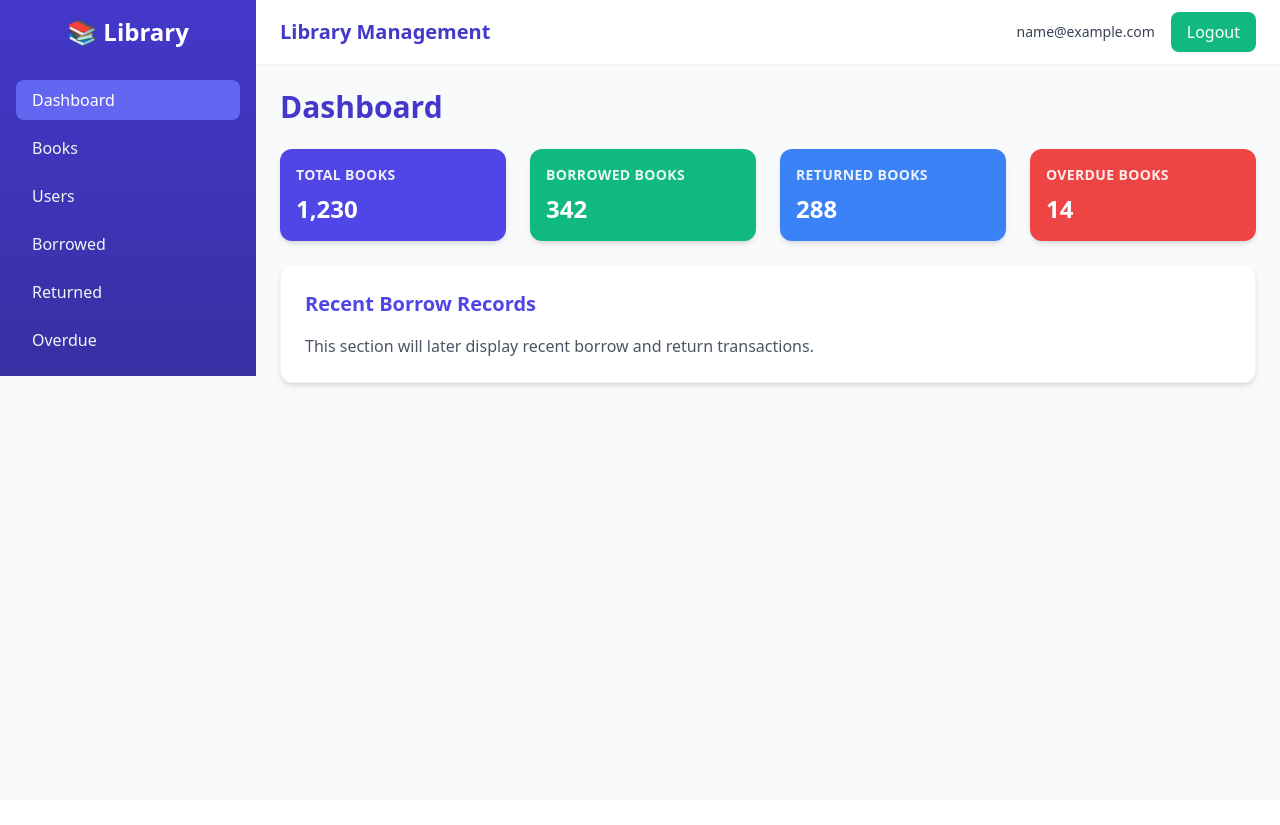
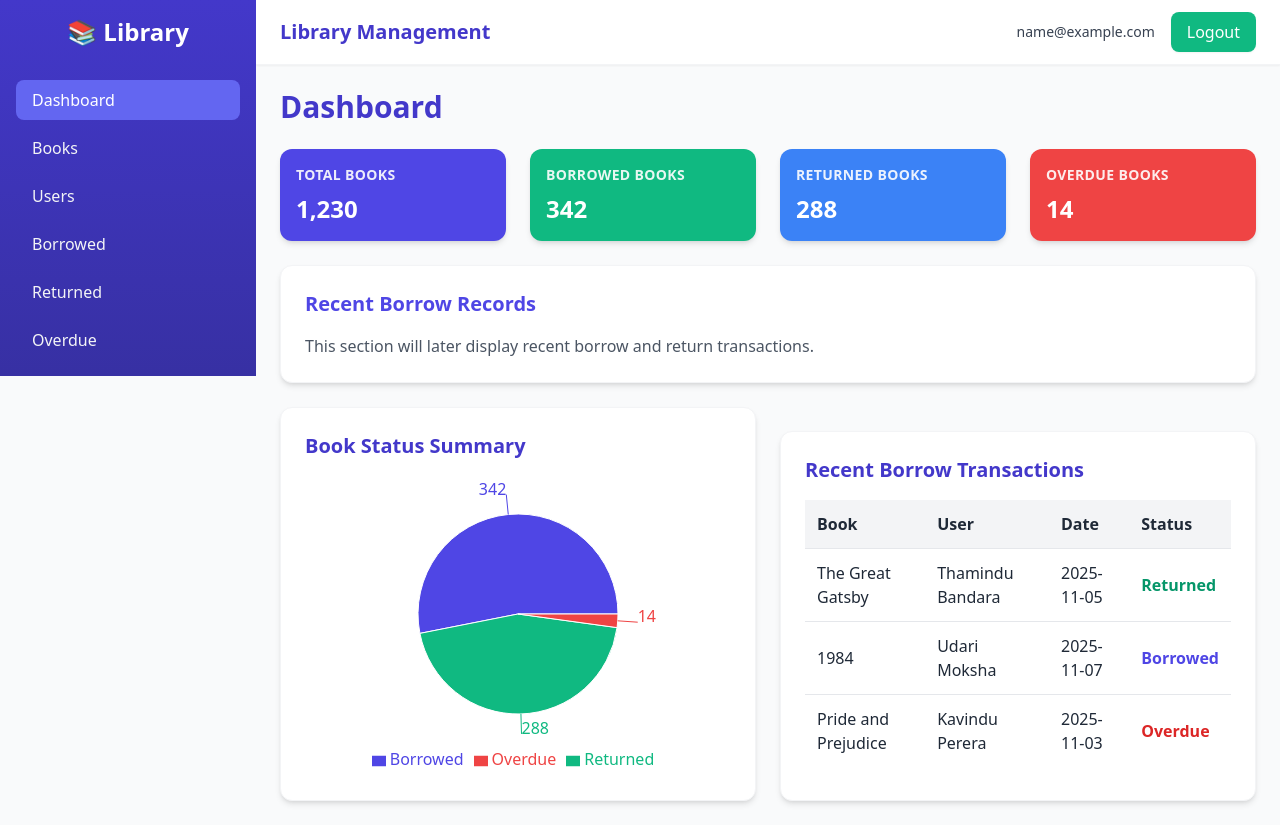
Before and after one commit to Udari2002/Library_new, a React app in the folder frontend/: page / in a window 1280 px wide. Both pictures are taken after typing "name@example.com" into the empty fields and a click on the button "Sign In". Before the commit the page ends 800 px from the top, so only its background shows below. Built offline with nearby package versions, Linux system fonts and the light colour scheme; the HTML template or start-up script is replaced by a standard one.

Commit message:
feat: add DataTable and LibraryPieChart components to Dashboard

```diff
--- a/frontend/package.json
+++ b/frontend/package.json
@@ -13,7 +13,8 @@
     "lucide-react": "^0.553.0",
     "react": "^19.1.1",
     "react-dom": "^19.1.1",
-    "react-router-dom": "^7.9.5"
+    "react-router-dom": "^7.9.5",
+    "recharts": "^3.3.0"
   },
   "devDependencies": {
     "@eslint/js": "^9.36.0",
--- a/frontend/src/components/DataTable.jsx
+++ b/frontend/src/components/DataTable.jsx
@@ -0,0 +1,76 @@
+// src/components/DataTable.jsx
+export default function DataTable() {
+  // Sample transaction data — will later connect to MongoDB
+  const rows = [
+    {
+      id: 1,
+      book: "The Great Gatsby",
+      user: "Thamindu Bandara",
+      date: "2025-11-05",
+      status: "Returned",
+    },
+    {
+      id: 2,
+      book: "1984",
+      user: "Udari Moksha",
+      date: "2025-11-07",
+      status: "Borrowed",
+    },
+    {
+      id: 3,
+      book: "Pride and Prejudice",
+      user: "Kavindu Perera",
+      date: "2025-11-03",
+      status: "Overdue",
+    },
+  ];
+
+  const getStatusColor = (status) => {
+    switch (status) {
+      case "Returned":
+        return "text-emerald-600";
+      case "Borrowed":
+        return "text-indigo-600";
+      case "Overdue":
+        return "text-red-600";
+      default:
+        return "text-gray-600";
+    }
+  };
+
+  return (
+    <div className="bg-white shadow-md border border-gray-100 rounded-xl p-6 mt-6">
+      <h2 className="text-xl font-semibold mb-4 text-indigo-700">
+        Recent Borrow Transactions
+      </h2>
+
+      <div className="overflow-x-auto">
+        <table className="w-full text-left border-collapse">
+          <thead className="bg-gray-100">
+            <tr>
+              <th className="p-3">Book</th>
+              <th className="p-3">User</th>
+              <th className="p-3">Date</th>
+              <th className="p-3">Status</th>
+            </tr>
+          </thead>
+          <tbody>
+            {rows.map((row) => (
+              <tr
+                key={row.id}
+                className="border-t hover:bg-gray-50 transition-colors"
+              >
+                <td className="p-3">{row.book}</td>
+                <td className="p-3">{row.user}</td>
+                <td className="p-3">{row.date}</td>
+                <td className={`p-3 font-semibold ${getStatusColor(row.status)}`}>
+                  {row.status}
+                </td>
+              </tr>
+            ))}
+          </tbody>
+        </table>
+      </div>
+    </div>
+  );
+}
--- a/frontend/src/components/PieChart.jsx
+++ b/frontend/src/components/PieChart.jsx
@@ -0,0 +1,49 @@
+// src/components/PieChart.jsx
+import {
+  PieChart,
+  Pie,
+  Cell,
+  Tooltip,
+  Legend,
+  ResponsiveContainer,
+} from "recharts";
+
+export default function LibraryPieChart() {
+  // Sample static data — later, we’ll replace with backend data
+  const data = [
+    { name: "Borrowed", value: 342 },
+    { name: "Returned", value: 288 },
+    { name: "Overdue", value: 14 },
+  ];
+
+  const COLORS = ["#4f46e5", "#10b981", "#ef4444"]; // indigo, emerald, red
+
+  return (
+    <div className="bg-white shadow-md border border-gray-100 rounded-xl p-6">
+      <h2 className="text-xl font-semibold mb-4 text-indigo-700">
+        Book Status Summary
+      </h2>
+
+      <ResponsiveContainer width="100%" height={300}>
+        <PieChart>
+          <Pie
+            data={data}
+            dataKey="value"
+            nameKey="name"
+            cx="50%"
+            cy="50%"
+            outerRadius={100}
+            fill="#4f46e5"
+            label
+          >
+            {data.map((entry, index) => (
+              <Cell key={`cell-${index}`} fill={COLORS[index]} />
+            ))}
+          </Pie>
+          <Tooltip />
+          <Legend />
+        </PieChart>
+      </ResponsiveContainer>
+    </div>
+  );
+}
--- a/frontend/src/pages/admin/Dashboard.jsx
+++ b/frontend/src/pages/admin/Dashboard.jsx
@@ -2,6 +2,8 @@
 import Navbar from "../../components/Navbar";
 import Sidebar from "../../components/Sidebar";
 import StatsCard from "../../components/StatsCard";
+import LibraryPieChart from "../../components/PieChart";
+import DataTable from "../../components/DataTable";
 
 export default function Dashboard() {
   return (
@@ -33,6 +35,12 @@ export default function Dashboard() {
               This section will later display recent borrow and return transactions.
             </p>
           </section>
+
+          {/* Chart + Table */}
+          <div className="grid grid-cols-1 lg:grid-cols-2 gap-6">
+            <LibraryPieChart />
+            <DataTable />
+          </div>
         </main>
       </div>
     </div>
```
Also changed, not shown: 1 other file (tests, documents, lock files or other folders).
